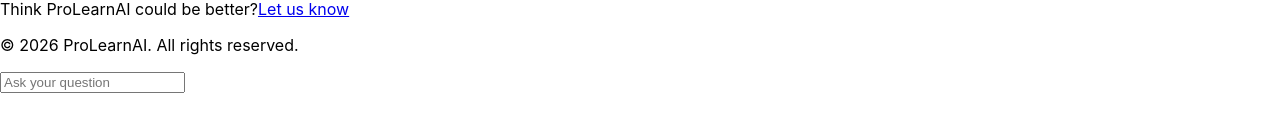
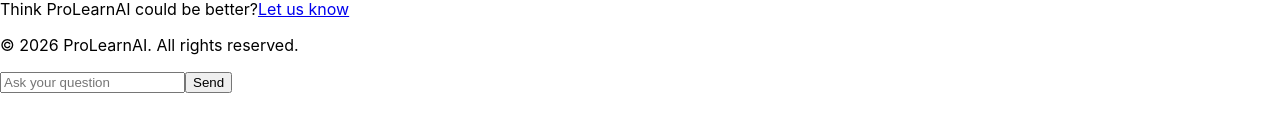
Before and after one commit to Shiwaangee/ProLearnAI, a React (Create React App) app: page / in a window 1280 px wide. Shown: the part 336-468 px from the top of the page. Built offline with nearby package versions, Linux system fonts and the light colour scheme.

Commit message:
chat logic added

```diff
--- a/src/App.js
+++ b/src/App.js
@@ -6,8 +6,43 @@
   const finalSubject = subjects === "Others" ? customSubject : subjects;
 
   const [mode, setMode] = useState("");
-  // const [question, setQuestion] = useState("");
-  // const [display, setDisplay] = useState([]);
+
+  const [question, setQuestion] = useState("");
+  const [history, setHistory] = useState([]);
+
+  async function handleSend(){
+    // add history and the current question to newhistory
+    const newHistory = [...history, {role: "user", content: question}];
+
+    // send this newhistory to api and get the response
+    // add the newhistory and the response to history
+    try{
+      const response = await fetch('https://openrouter.ai/api/v1/chat/completions', {
+        method: 'POST',
+        headers: {
+          'Authorization': `Bearer ${process.env.REACT_APP_OPENROUTER_API_KEY}`,
+          'Content-Type': 'application/json',
+        },
+        body: JSON.stringify({
+          model: 'openrouter/free',
+          messages: [
+            // prompt
+            { role: "system", content: "You are a helpful tutor." },
+
+            ...newHistory
+          ],
+        }),
+      });
+      const data = await response.json();
+      const reply = data.choices[0].message.content;
+      setHistory([...newHistory, { role: "assistant", content: reply }]);
+    }catch(error){
+      console.error("Error fetching reply:", error);
+      setHistory([...newHistory, { role: "assistant", content: "Oops, something went wrong." }]);
+    }
+    setQuestion("");
+  }
+
   return (
     <div>
       <h1>ProLearnAI - Your teaching assistant</h1>
@@ -62,6 +97,8 @@
 
       <hr/>
 
+
+
       <button>Clear Chat</button>
       <p>Download your revision notes</p>
       <hr/>
@@ -74,7 +111,12 @@
       <input
         type = "text"
         placeholder = "Ask your question"
+        value = {question}
+        onChange = {(e) => setQuestion(e.target.value)}
       />
+      <button onClick = {handleSend}>
+        Send
+      </button>
     </div>
   );
 }
```
